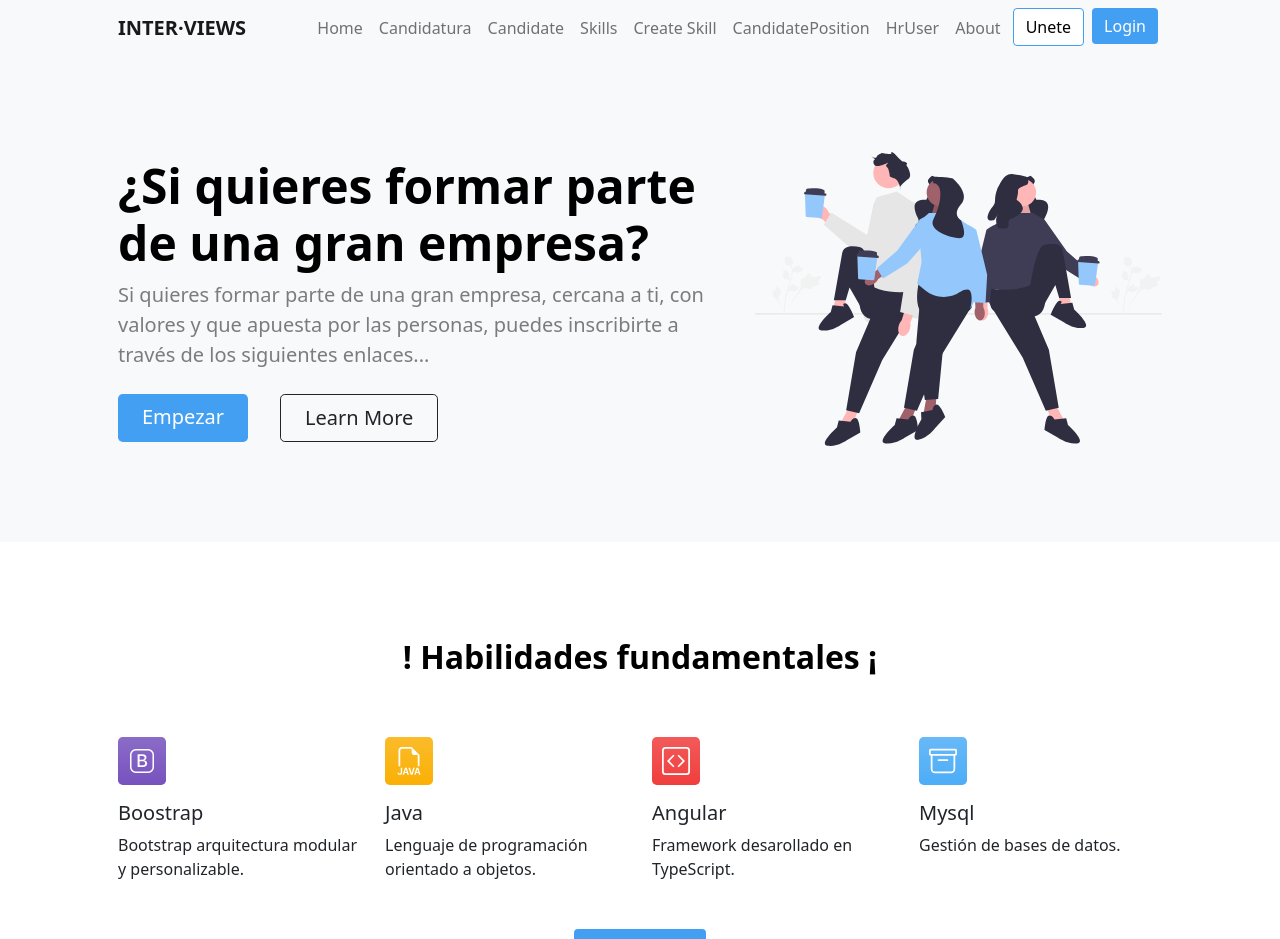
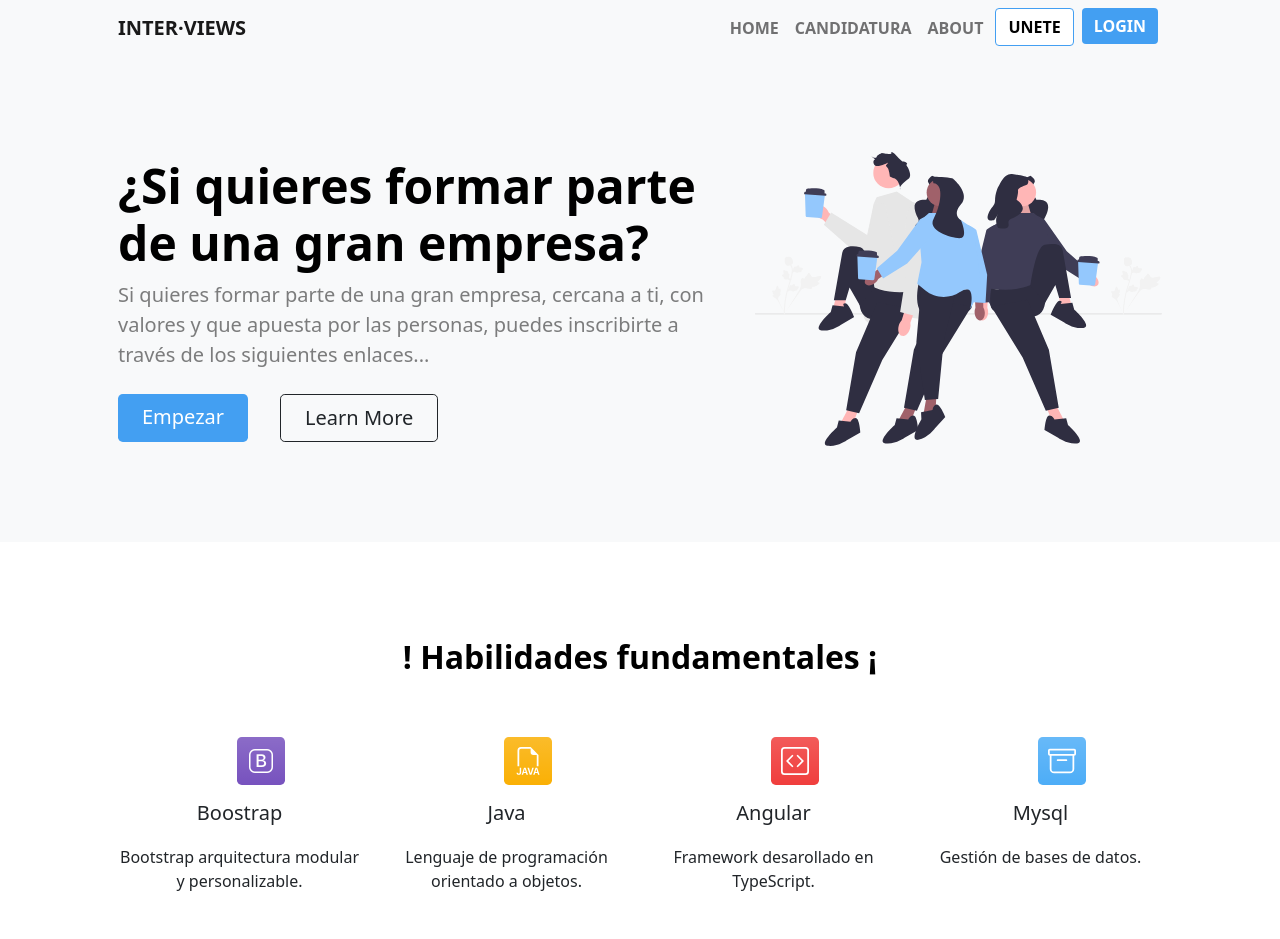
Before and after one commit to ElNotaCode/proyecto-final-angular, an Angular app: page /home in a window 1280 px wide. Shown: the top 939 px of the page. Built offline with nearby package versions, Linux system fonts and the light colour scheme.

Commit message:
Diseño mejorado

```diff
--- a/src/app/public/candidatura/candidatura.component.css
+++ b/src/app/public/candidatura/candidatura.component.css
@@ -59,3 +59,9 @@ header.masthead h1, header.masthead .h1 {
   padding-bottom: 5%;
 
 }
+
+.bg-blue{
+  background: rgb(255,255,255);
+  background: linear-gradient(180deg, rgba(255,255,255,1) 0%, rgba(148,200,253,0.8879331095834796) 100%);
+
+}
--- a/src/app/public/candidatura/candidatura.component.html
+++ b/src/app/public/candidatura/candidatura.component.html
@@ -217,7 +217,7 @@
 
 
 <!-- Testimonial section-->
-<div class="py-5 bg-light">
+<div class="py-5 bg-light  bg-blue">
   <div class="container px-5 my-5">
     <div class="row gx-5 justify-content-center">
       <div class="col-lg-10 col-xl-7">
--- a/src/app/public/footer/footer.component.css
+++ b/src/app/public/footer/footer.component.css
@@ -0,0 +1,8 @@
+.bg-blue{
+  background-color: #94c8fde2;
+}
+
+footer a{
+  text-decoration: none;
+font-weight: bold;
+}
--- a/src/app/public/footer/footer.component.html
+++ b/src/app/public/footer/footer.component.html
@@ -1,17 +1,17 @@
 
 <!-- Footer-->
-<footer class="bg-dark py-4 mt-auto">
+<footer class="py-4 mt-auto bg-blue">
   <div class="container px-5">
       <div class="row align-items-center justify-content-between flex-column flex-sm-row">
           <div class="col-auto">
-              <div class="small m-0 text-white">Copyright &copy; Your Website 2022</div>
+              <div class="small m-0 text-white">Copyright &copy; INTER·VIEWS 2022</div>
           </div>
           <div class="col-auto">
-              <a class="link-light small" href="#!">Privacy</a>
+              <a class="link-light small" href="#!">Privacidad</a>
               <span class="text-white mx-1">&middot;</span>
-              <a class="link-light small" href="#!">Terms</a>
+              <a class="link-light small" href="#!">Términos</a>
               <span class="text-white mx-1">&middot;</span>
-              <a class="link-light small" href="#!">Contact</a>
+              <a class="link-light small" href="#!">Contacto</a>
           </div>
       </div>
   </div>
--- a/src/app/public/home/home.component.css
+++ b/src/app/public/home/home.component.css
@@ -4,18 +4,27 @@
 
 .bg-bostrap{
   background-color: #7752BE;
+  margin-left: 119px;
+}
+.bg-blue{
+  background: rgb(255,255,255);
+  background: linear-gradient(180deg, rgba(255,255,255,1) 0%, rgba(148,200,253,0.8879331095834796) 100%);
+
 }
 
 .bg-java{
   background-color: #FAB005;
+  margin-left: 119px;
 }
 
 .bg-angular{
   background-color: #F03E3D;
+  margin-left: 119px;
 }
 
 .bg-mysql{
   background-color: #4DADF7;
+  margin-left: 119px;
 }
 
 .bg-btn-blue{
@@ -27,7 +36,8 @@
 .bg-btn-white{
   background-color: #fff;
   border-color: #439FF2;
-  color:black
+  color:black;
+
 }
 
 /*candidate*/
--- a/src/app/public/home/home.component.html
+++ b/src/app/public/home/home.component.html
@@ -17,7 +17,7 @@
         </div>
       </div>
       <div class="col-xl-5 col-xxl-6 d-none d-xl-block text-center">
-        <img class="img-fluid rounded-3 my-5" src="../../../assets/imgHome/personasCafe.svg" alt="..." />
+        <img class="img-fluid rounded-3 my-5 " src="../../../assets/imgHome/personasCafe.svg" alt="..." />
       </div>
     </div>
   </div>
@@ -31,8 +31,8 @@
       <div class="col mb-5 h-100">
         <div class="feature  bg-gradient text-white rounded-3 mb-3 bg-bostrap">
           <i class="bi bi-bootstrap"></i></div>
-        <h2 class="h5">Boostrap</h2>
-        <p class="mb-0">Bootstrap arquitectura modular y personalizable.</p>
+        <h2 class="h5 center">Boostrap</h2>
+        <p class="mb-0 center">Bootstrap arquitectura modular y personalizable.</p>
       </div>
       <div class="col mb-5 h-100">
         <div class="feature bg-gradient text-white rounded-3 mb-3 bg-java">
@@ -42,8 +42,8 @@
               d="M14 4.5V11h-1V4.5h-2A1.5 1.5 0 0 1 9.5 3V1H4a1 1 0 0 0-1 1v9H2V2a2 2 0 0 1 2-2h5.5L14 4.5ZM1.521 15.175a1.321 1.321 0 0 1-.082-.466h.765a.577.577 0 0 0 .073.27.499.499 0 0 0 .454.246c.19 0 .33-.055.422-.164.092-.11.138-.265.138-.466V11.85h.79v2.725c0 .44-.118.774-.357 1.005-.236.23-.564.345-.984.345a1.59 1.59 0 0 1-.568-.094 1.144 1.144 0 0 1-.408-.266 1.139 1.139 0 0 1-.243-.39Zm3.972-.354-.314 1.028h-.8l1.342-3.999h.926l1.336 3.999h-.84l-.314-1.028H5.493Zm1.178-.59-.49-1.616h-.035l-.49 1.617h1.015Zm2.342 1.618h.952l1.327-3.999h-.878l-.888 3.138h-.038L8.59 11.85h-.917l1.34 3.999Zm3.087-1.028-.314 1.028h-.8l1.342-3.999h.926l1.336 3.999h-.84l-.314-1.028H12.1Zm1.178-.59-.49-1.616h-.035l-.49 1.617h1.015Z" />
           </svg>
         </div>
-        <h2 class="h5">Java</h2>
-        <p class="mb-0">Lenguaje de programación orientado a objetos.</p>
+        <h2 class="h5 center">Java</h2>
+        <p class="mb-0 center">Lenguaje de programación orientado a objetos.</p>
       </div>
       <div class="col mb-5 mb-md-0 h-100">
         <div class="feature  bg-gradient text-white rounded-3 mb-3 bg-angular"><svg xmlns="http://www.w3.org/2000/svg"
@@ -53,8 +53,8 @@
             <path
               d="M6.854 4.646a.5.5 0 0 1 0 .708L4.207 8l2.647 2.646a.5.5 0 0 1-.708.708l-3-3a.5.5 0 0 1 0-.708l3-3a.5.5 0 0 1 .708 0zm2.292 0a.5.5 0 0 0 0 .708L11.793 8l-2.647 2.646a.5.5 0 0 0 .708.708l3-3a.5.5 0 0 0 0-.708l-3-3a.5.5 0 0 0-.708 0z" />
           </svg></div>
-        <h2 class="h5">Angular</h2>
-        <p class="mb-0">Framework desarollado en TypeScript.</p>
+        <h2 class="h5 center">Angular</h2>
+        <p class="mb-0 center">Framework desarollado en TypeScript.</p>
       </div>
       <div class="col h-100">
         <div class="feature bg-gradient text-white rounded-3 mb-3 bg-mysql"><svg xmlns="http://www.w3.org/2000/svg"
@@ -62,8 +62,8 @@
             <path
               d="M0 2a1 1 0 0 1 1-1h14a1 1 0 0 1 1 1v2a1 1 0 0 1-1 1v7.5a2.5 2.5 0 0 1-2.5 2.5h-9A2.5 2.5 0 0 1 1 12.5V5a1 1 0 0 1-1-1V2zm2 3v7.5A1.5 1.5 0 0 0 3.5 14h9a1.5 1.5 0 0 0 1.5-1.5V5H2zm13-3H1v2h14V2zM5 7.5a.5.5 0 0 1 .5-.5h5a.5.5 0 0 1 0 1h-5a.5.5 0 0 1-.5-.5z" />
           </svg></div>
-        <h2 class="h5">Mysql</h2>
-        <p class="mb-0">Gestión de bases de datos.</p>
+        <h2 class="h5 center">Mysql</h2>
+        <p class="mb-0 center">Gestión de bases de datos.</p>
       </div>
     </div>
     <div class="text-center">
@@ -112,14 +112,13 @@
 
 
 <!-- Testimonial section-->
-<div class="py-5 bg-light">
-  <div class="container px-5 my-5">
+<div class="py-5 bg-light  bg-blue">
+  <div class="container px-5 my-5 ">
     <div class="row gx-5 justify-content-center">
       <div class="col-lg-10 col-xl-7">
         <div class="text-center">
           <div class="d-flex align-items-center justify-content-center">
-            <img class="rounded-circle me-3" src="https://dummyimage.com/40x40/ced4da/6c757d" alt="..." />
-            <div class="fw-bold">
+            <img class="card-img-top" src="../../../assets/imgHome/tsystem.png" style="width: 30px;" alt="tsystem" />            <div class="fw-bold">
               T- System
 
             </div>
--- a/src/app/public/nav/nav.component.css
+++ b/src/app/public/nav/nav.component.css
@@ -9,3 +9,7 @@
   border-color: #439FF2;
   color:black
 }
+
+.nav-bold {
+  font-weight: bold;
+}
--- a/src/app/public/nav/nav.component.html
+++ b/src/app/public/nav/nav.component.html
@@ -16,37 +16,20 @@
     <div class="collapse navbar-collapse" id="navbarSupportedContent">
       <ul class="navbar-nav ms-auto mb-2 mb-lg-0">
         <li class="nav-item">
-          <a class="nav-link" routerLink="/home">Home</a>
+          <a class="nav-link nav-bold" routerLink="/home">HOME</a>
         </li>
         <li class="nav-item">
-          <a class="nav-link" routerLink="/candidatura">Candidatura</a>
+          <a class="nav-link nav-bold" routerLink="/candidate">CANDIDATURA</a>
         </li>
         <li class="nav-item">
-          <a class="nav-link" routerLink="/candidate">Candidate</a>
-        </li>
-        <li class="nav-item">
-          <a class="nav-link" routerLink="/skills">Skills</a>
-        </li>
-        <li class="nav-item">
-          <a class="nav-link" routerLink="/createSkill">Create Skill</a>
-        </li>
-        <li class="nav-item">
-          <a class="nav-link" routerLink="/candidateposition"
-            >CandidatePosition</a
-          >
-        </li>
-        <li class="nav-item">
-          <a class="nav-link" routerLink="/hrUser">HrUser</a>
-        </li>
-        <li class="nav-item">
-          <a class="nav-link">About</a>
+          <a class="nav-link nav-bold" routerLink="/about">ABOUT</a>
         </li>
         <div class="mx-1">
-          <a class="btn bg-btn-white">Unete</a>
+          <a class="btn bg-btn-white nav-bold">UNETE</a>
         </div>
         <br />
         <div class="mx-1">
-          <a class="btn bg-btn-blue">Login</a>
+          <a class="btn bg-btn-blue nav-bold">LOGIN</a>
         </div>
       </ul>
     </div>
--- a/src/index.html
+++ b/src/index.html
@@ -3,10 +3,10 @@
 
 <head>
   <meta charset="utf-8" />
-  <title>EntrevistaFinal</title>
+  <title>INTER·VIEWS</title>
   <base href="/" />
   <meta name="viewport" content="width=device-width, initial-scale=1" />
-  <link rel="icon" type="image/x-icon" href="favicon.ico" />
+  <link rel="icon" type="image/x-icon" href="assets/img/logo.png" />
 
   <script src="https://cdn.jsdelivr.net/npm/@popperjs/core@2.9.2/dist/umd/popper.min.js"
     integrity="sha384-IQsoLXl5PILFhosVNubq5LC7Qb9DXgDA9i+tQ8Zj3iwWAwPtgFTxbJ8NT4GN1R8p" crossorigin="anonymous">
```
Also changed, not shown: src/app/app-routing.module.ts (+6 -25 lines), src/assets/img/logo.png (added).
